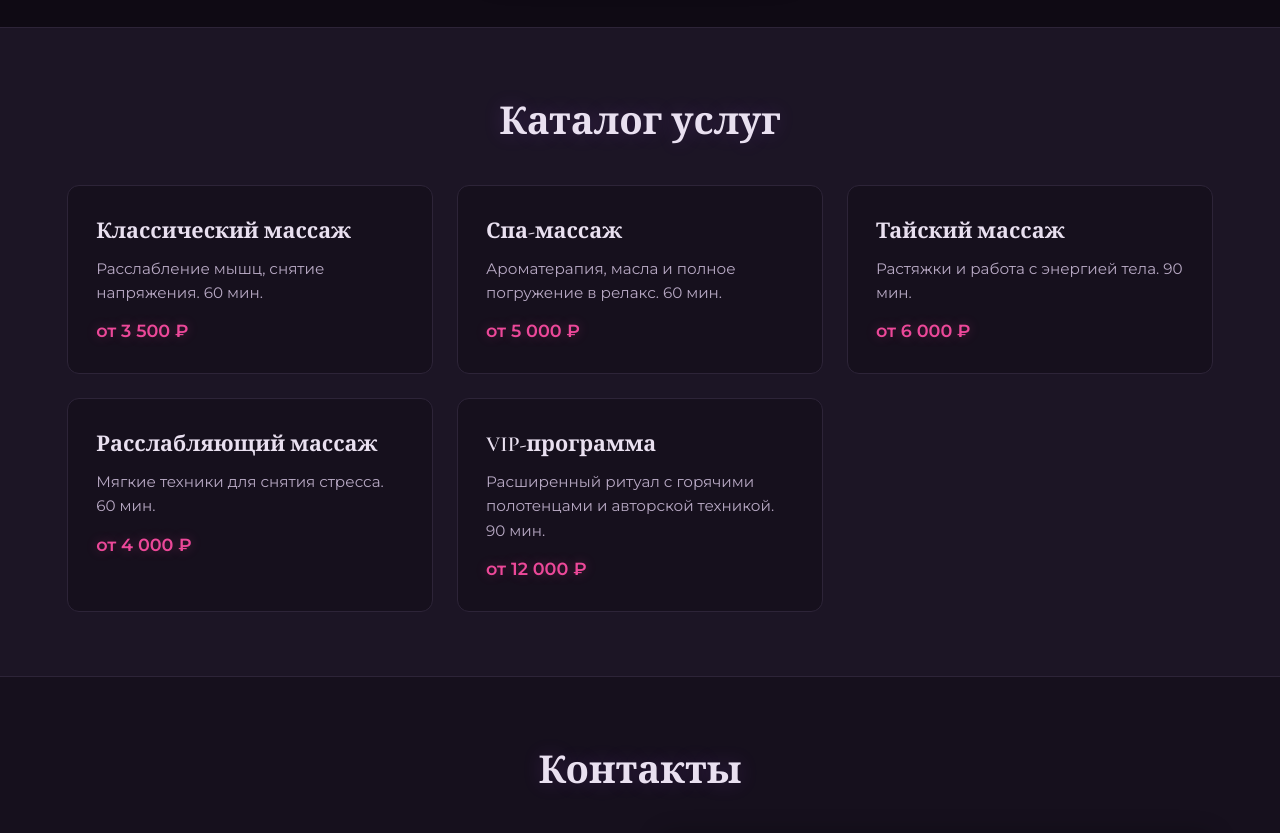
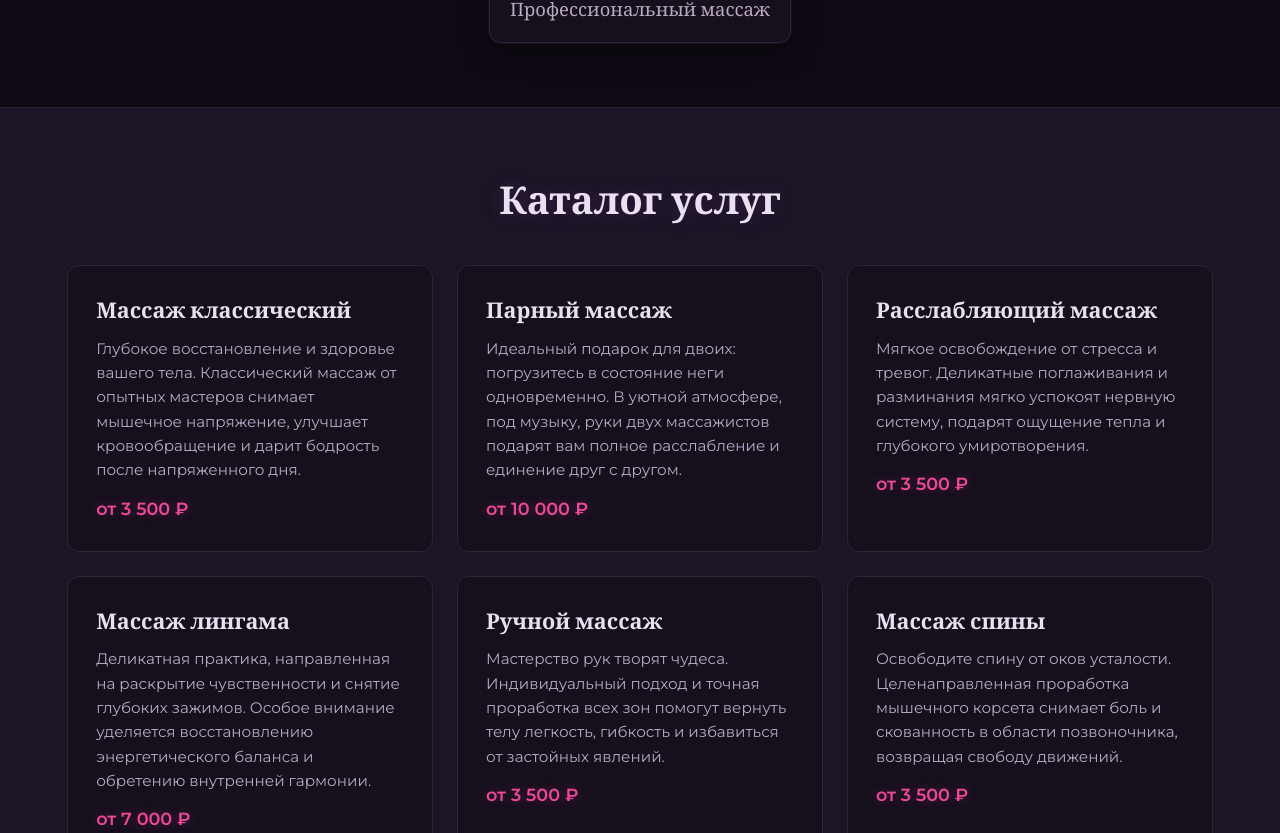
Before and after one commit to 0artemik/website, a Django app: page / in a window 1280 px wide. Shown: the part 2233-3066 px from the top of the page. Run offline with Django 5.2, Linux system fonts and the light colour scheme.

Commit message:
тест

```diff
--- a/webfap/main/static/main/css/style.css
+++ b/webfap/main/static/main/css/style.css
@@ -108,23 +108,27 @@ body {
 /* Hero */
 .hero {
     position: relative;
-    min-height: 85vh;
+    min-height: 95vh;
     display: flex;
     align-items: center;
     justify-content: center;
-    background: linear-gradient(160deg, #0f0a14 0%, #1a0f28 35%, #1e1225 60%, #0f0a14 100%);
+    background-color: #05020a;
     padding: 6rem 0 4rem;
     text-align: center;
     overflow: hidden;
 }
 
+.hero--photo {
+    background-image: url("../img/hero-main.jpg");
+    background-size: cover;
+    background-position: center center;
+    background-repeat: no-repeat;
+}
+
 .hero__overlay {
     position: absolute;
     inset: 0;
-    background:
-        radial-gradient(ellipse 80% 50% at 50% 20%, rgba(168, 85, 247, 0.15) 0%, transparent 50%),
-        radial-gradient(ellipse 60% 40% at 80% 80%, rgba(236, 72, 153, 0.12) 0%, transparent 45%),
-        radial-gradient(ellipse 50% 30% at 20% 70%, rgba(192, 132, 252, 0.08) 0%, transparent 40%);
+    background: linear-gradient(140deg, rgba(5, 2, 10, 0.65), rgba(5, 2, 10, 0.2));
     pointer-events: none;
 }
 
--- a/webfap/main/templates/main/landing.html
+++ b/webfap/main/templates/main/landing.html
@@ -4,7 +4,7 @@
 <head>
     <meta charset="UTF-8">
     <meta name="viewport" content="width=device-width, initial-scale=1.0">
-    <title>Massage Pskov — Премиальный массаж и SPA</title>
+    <title>Любовь в руках — Премиальный массаж и SPA</title>
     <meta name="description" content="Сеть премиальных салонов массажа и SPA во Пскове. Расслабление, уют и забота о каждом гостей.">
     <link rel="preconnect" href="https://fonts.googleapis.com">
     <link rel="preconnect" href="https://fonts.gstatic.com" crossorigin>
@@ -14,7 +14,7 @@
 <body>
     <header class="header">
         <div class="header__inner container">
-            <a href="#" class="logo" aria-label="На главную">Massage Pskov</a>
+            <a href="#" class="logo" aria-label="На главную">Любовь в руках</a>
             <nav class="nav" aria-label="Основная навигация">
                 <ul class="nav__list">
                     <li><a href="#about" class="nav__link">О нас</a></li>
@@ -27,7 +27,7 @@
     </header>
 
     <main>
-        <section class="hero" aria-labelledby="hero-heading">
+        <section class="hero hero--photo" aria-labelledby="hero-heading">
             <div class="hero__overlay"></div>
             <div class="hero__content container">
                 <h1 id="hero-heading" class="hero__title">Сеть премиальных салонов<br> массажа и SPA</h1>
@@ -68,29 +68,49 @@
                 <h2 id="services-heading" class="section__title">Каталог услуг</h2>
                 <ul class="services__list">
                     <li class="service-card">
-                        <h3 class="service-card__name">Классический массаж</h3>
-                        <p class="service-card__desc">Расслабление мышц, снятие напряжения. 60 мин.</p>
+                        <h3 class="service-card__name">Массаж классический</h3>
+                        <p class="service-card__desc">Глубокое восстановление и здоровье вашего тела. Классический массаж от опытных мастеров снимает мышечное напряжение, улучшает кровообращение и дарит бодрость после напряженного дня.</p>
                         <span class="service-card__price">от 3 500 ₽</span>
                     </li>
                     <li class="service-card">
-                        <h3 class="service-card__name">Спа-массаж</h3>
-                        <p class="service-card__desc">Ароматерапия, масла и полное погружение в релакс. 60 мин.</p>
-                        <span class="service-card__price">от 5 000 ₽</span>
-                    </li>
-                    <li class="service-card">
-                        <h3 class="service-card__name">Тайский массаж</h3>
-                        <p class="service-card__desc">Растяжки и работа с энергией тела. 90 мин.</p>
-                        <span class="service-card__price">от 6 000 ₽</span>
+                        <h3 class="service-card__name">Парный массаж</h3>
+                        <p class="service-card__desc">Идеальный подарок для двоих: погрузитесь в состояние неги одновременно. В уютной атмосфере, под музыку, руки двух массажистов подарят вам полное расслабление и единение друг с другом.</p>
+                        <span class="service-card__price">от 10 000 ₽</span>
                     </li>
                     <li class="service-card">
                         <h3 class="service-card__name">Расслабляющий массаж</h3>
-                        <p class="service-card__desc">Мягкие техники для снятия стресса. 60 мин.</p>
-                        <span class="service-card__price">от 4 000 ₽</span>
+                        <p class="service-card__desc">Мягкое освобождение от стресса и тревог. Деликатные поглаживания и разминания мягко успокоят нервную систему, подарят ощущение тепла и глубокого умиротворения.</p>
+                        <span class="service-card__price">от 3 500 ₽</span>
                     </li>
                     <li class="service-card">
-                        <h3 class="service-card__name">VIP-программа</h3>
-                        <p class="service-card__desc">Расширенный ритуал с горячими полотенцами и авторской техникой. 90 мин.</p>
-                        <span class="service-card__price">от 12 000 ₽</span>
+                        <h3 class="service-card__name">Массаж лингама</h3>
+                        <p class="service-card__desc">Деликатная практика, направленная на раскрытие чувственности и снятие глубоких зажимов. Особое внимание уделяется восстановлению энергетического баланса и обретению внутренней гармонии.</p>
+                        <span class="service-card__price">от 7 000 ₽</span>
+                    </li>
+                    <li class="service-card">
+                        <h3 class="service-card__name">Ручной массаж</h3>
+                        <p class="service-card__desc">Мастерство рук творят чудеса. Индивидуальный подход и точная проработка всех зон помогут вернуть телу легкость, гибкость и избавиться от застойных явлений.</p>
+                        <span class="service-card__price">от 3 500 ₽</span>
+                    </li>
+                    <li class="service-card">
+                        <h3 class="service-card__name">Массаж спины</h3>
+                        <p class="service-card__desc">Освободите спину от оков усталости. Целенаправленная проработка мышечного корсета снимает боль и скованность в области позвоночника, возвращая свободу движений.</p>
+                        <span class="service-card__price">от 3 500 ₽</span>
+                    </li>
+                    <li class="service-card">
+                        <h3 class="service-card__name">Массаж ног</h3>
+                        <p class="service-card__desc">Легкость походки и здоровье вен. Снимет тяжесть и отечность после долгих прогулок или работы стоя, улучшит кровоток и подарит ногам заслуженный отдых.</p>
+                        <span class="service-card__price">от 3 500 ₽</span>
+                    </li>
+                     <li class="service-card">
+                        <h3 class="service-card__name">Массаж рук</h3>
+                        <p class="service-card__desc">Восстановление энергии и снятие усталости. Проработка кистей, пальцев и предплечий снимает напряжение от письма или работы за компьютером, улучшая подвижность суставов.</p>
+                        <span class="service-card__price">от 3 500 ₽</span>
+                    </li>
+                     <li class="service-card">
+                        <h3 class="service-card__name">Массаж головы</h3>
+                        <p class="service-card__desc">Ясность ума и снятие стресса. Снимает головную боль, напряжение в глазах и шее, дарит ощущение легкости, словно после долгого и глубокого сна.</p>
+                        <span class="service-card__price">от 3 500 ₽</span>
                     </li>
                 </ul>
             </div>
@@ -101,25 +121,25 @@
                 <h2 id="contacts-heading" class="section__title">Контакты</h2>
                 <div class="contacts__content">
                     <div class="contacts__info">
-                        <p class="contacts__address">г. Псков, Садовый пер. 26<br></p>
-                        <p class="contacts__hours">Ежедневно с 00:00 до 00:00</p>
-                        <p class="contacts__phone"><a href="tel:+79113977167">+7 (911) 397-71-67</a></p>
+                        <p class="contacts__address">г. Псков, Юбилейная 89а<br></p>
+                        <p class="contacts__hours">Ежедневно с 10:00 до 22:00</p>
+                        <p class="contacts__phone"><a href="tel:+79113820383">+7 (911) 382-03-83</a></p>
                         <ul class="social" aria-label="Социальные сети">
-                            <li><a href="https://vk.com/salapi" class="social__link social__link_vk" target="_blank" rel="noopener noreferrer" aria-label="ВКонтакте">ВКонтакте</a></li>
-                            <li><a href="https://t.me/salapi28" class="social__link social__link_tg" target="_blank" rel="noopener noreferrer" aria-label="Telegram">Telegram</a></li>
+                            <li><a href="https://vk.com/pskovecaterina1" class="social__link social__link_vk" target="_blank" rel="noopener noreferrer" aria-label="ВКонтакте">ВКонтакте</a></li>
+                            <li><a href="https://t.me/EkaterinaMekaeka" class="social__link social__link_tg" target="_blank" rel="noopener noreferrer" aria-label="Telegram">Telegram</a></li>
                         </ul>
                     </div>
                     <div class="contacts__map">
-                        <!-- Чтобы вставить свой адрес: откройте Google Maps → выберите место → Поделиться → Встроить карту → скопируйте src iframe сюда -->
+
                         <iframe
-                            src="https://www.google.com/maps/embed?pb=!1m18!1m12!1m3!1d375.47968705109184!2d28.32312595266846!3d57.83470977538863!2m3!1f0!2f0!3f0!3m2!1i1024!2i768!4f13.1!3m3!1m2!1s0x46c01ebbb7d0eaaf%3A0x391c5041f7d6f503!2z0KHQsNC00L7QstGL0Lkg0L_QtdGALiwgMjYsINCf0YHQutC-0LIsINCf0YHQutC-0LLRgdC60LDRjyDQvtCx0LsuLCAxODAwMDY!5e0!3m2!1sru!2sru!4v1772914631368!5m2!1sru!2sru"
+                            src="https://www.google.com/maps/embed?pb=!1m18!1m12!1m3!1d1502.5146216006456!2d28.292903368486503!3d57.82041301939496!2m3!1f0!2f0!3f0!3m2!1i1024!2i768!4f13.1!3m3!1m2!1s0x46c01edd235a1d89%3A0x83e309b411354b93!2z0YPQuy4g0K7QsdC40LvQtdC50L3QsNGPLCA4OdCQLCDQn9GB0LrQvtCyLCDQn9GB0LrQvtCy0YHQutCw0Y8g0L7QsdC7LiwgMTgwMDE2!5e0!3m2!1sru!2sru!4v1773223388510!5m2!1sru!2sru""
                             width="100%"
                             height="300"
                             style="border:0;"
                             allowfullscreen=""
                             loading="lazy"
                             referrerpolicy="no-referrer-when-downgrade"
-                            title="Карта: салон Relax For You, Псков">
+                            title="Карта: салон Love in the hands, Псков">
                         </iframe>
                     </div>
                 </div>
@@ -129,7 +149,7 @@
 
     <footer class="footer">
         <div class="container">
-            <p class="footer__copy">© 2026 Massage Pskov. Все права защищены.</p>
+            <p class="footer__copy">© 2026 Любовь в руках. Все права защищены.</p>
         </div>
     </footer>
 </body>
```
Also changed, not shown: webfap/main/static/main/img/hero-main.jpg (added).
